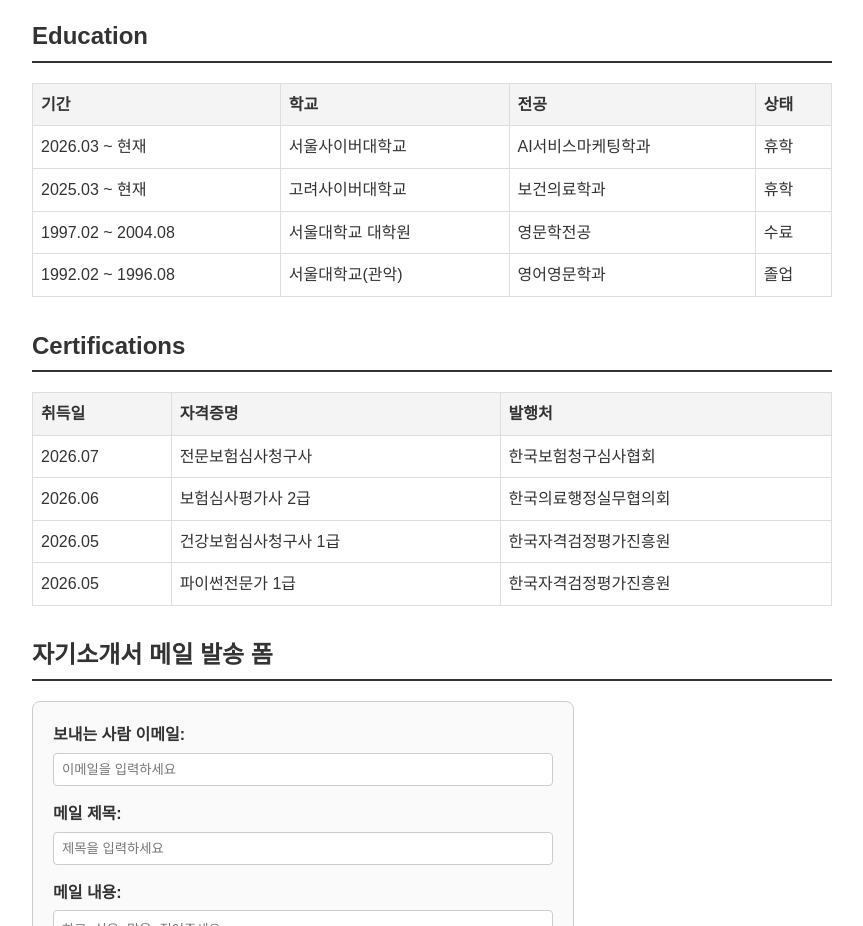
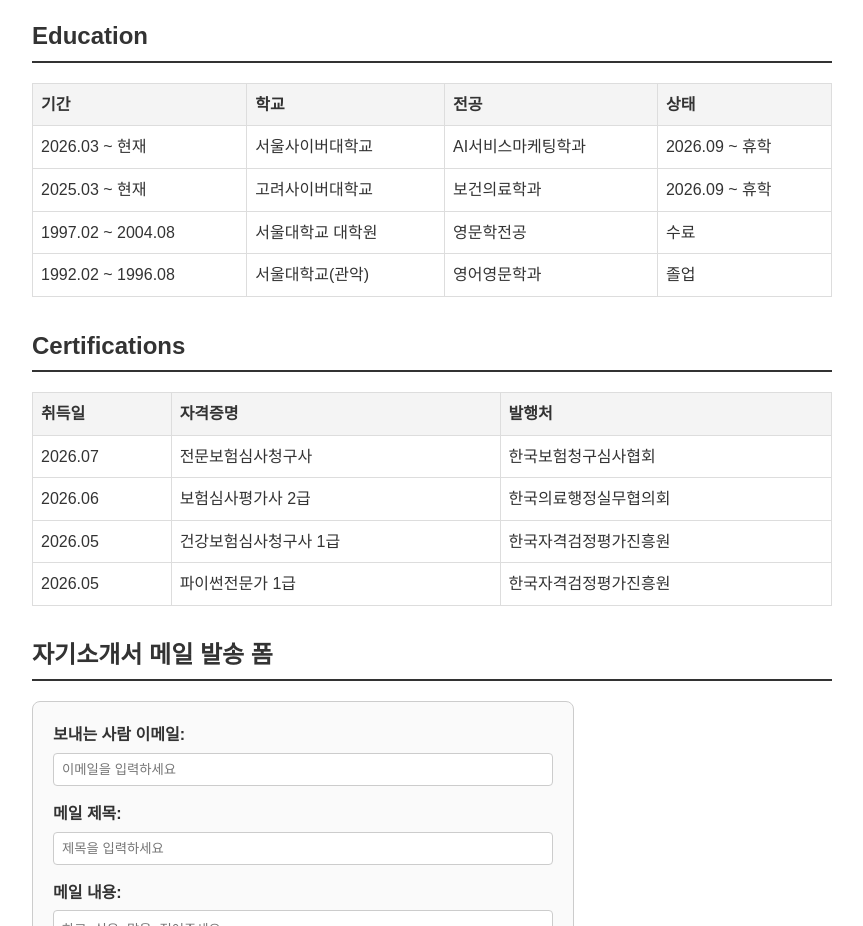
Before and after one commit to poohmom735-stack/AH_07_HAEWONSHIN, a plain HTML site: page HTML_CSS/day1/resume.html in a window 1280 px wide. Shown: the part 1060-1986 px from the top of the page, without its empty margins (208-1071 px from the left). Drawn offline with Linux system fonts and the light colour scheme.

Commit message:
Update education and certification details in resume

```diff
--- a/HTML_CSS/day1/resume.html
+++ b/HTML_CSS/day1/resume.html
@@ -93,13 +93,13 @@
                 <td>2026.03 ~ 현재</td>
                 <td>서울사이버대학교</td>
                 <td>AI서비스마케팅학과</td>
-                <td>휴학</td> <!-- 수정된 부분 -->
+                <td>2026.09 ~ 휴학</td>
             </tr>
             <tr>
                 <td>2025.03 ~ 현재</td>
                 <td>고려사이버대학교</td>
                 <td>보건의료학과</td>
-                <td>휴학</td> <!-- 수정된 부분 -->
+                <td>2026.09 ~ 휴학</td>
             </tr>
             <tr>
                 <td>1997.02 ~ 2004.08</td>
@@ -144,7 +144,7 @@
             </tr>
             <tr>
                 <td>2026.05</td>
-                <td>파이썬전문가 1급</td> <!-- 깨져있던 태그 수정 -->
+                <td>파이썬전문가 1급</td>
                 <td>한국자격검정평가진흥원</td>
             </tr>
         </tbody>
```
